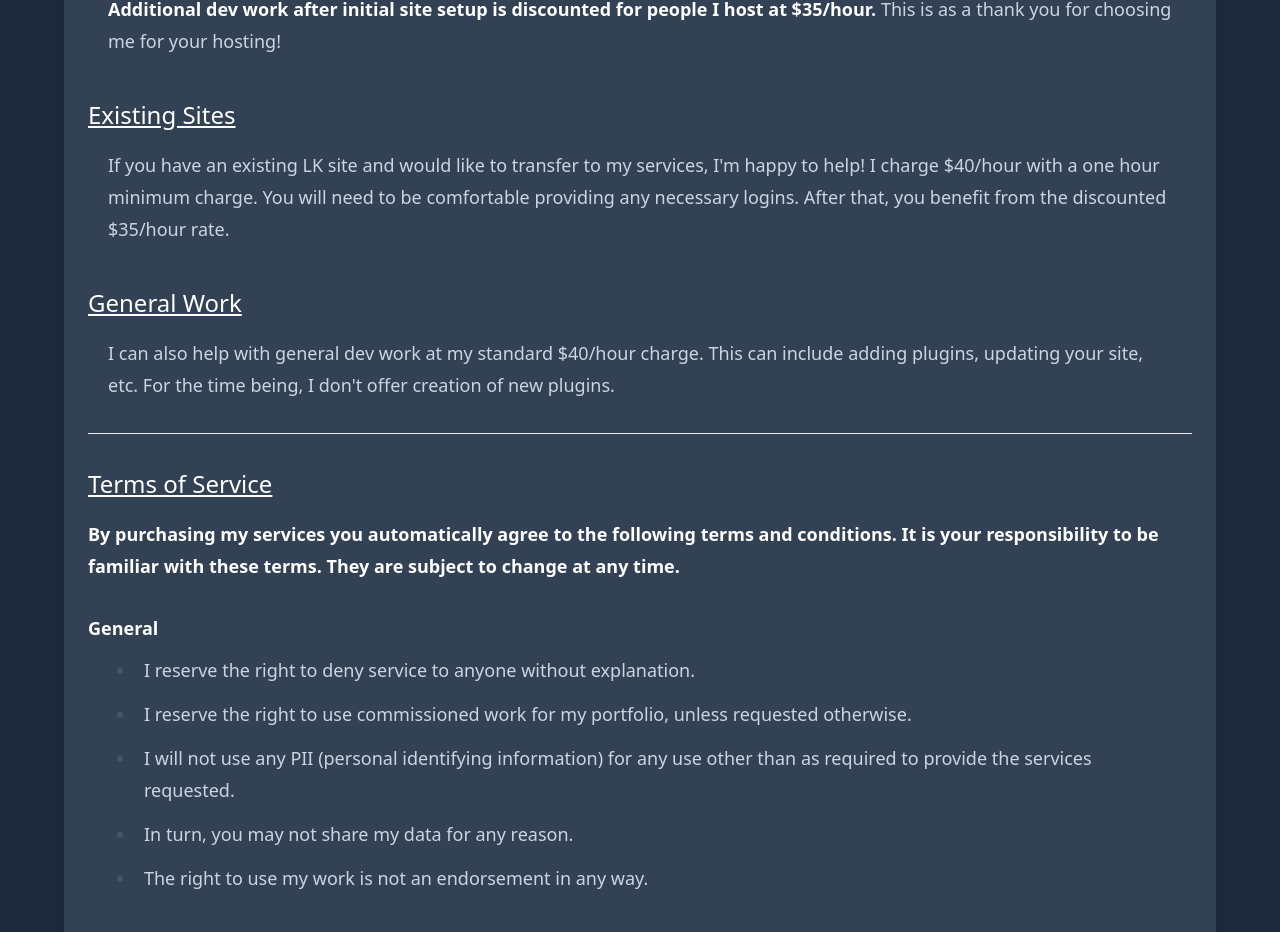
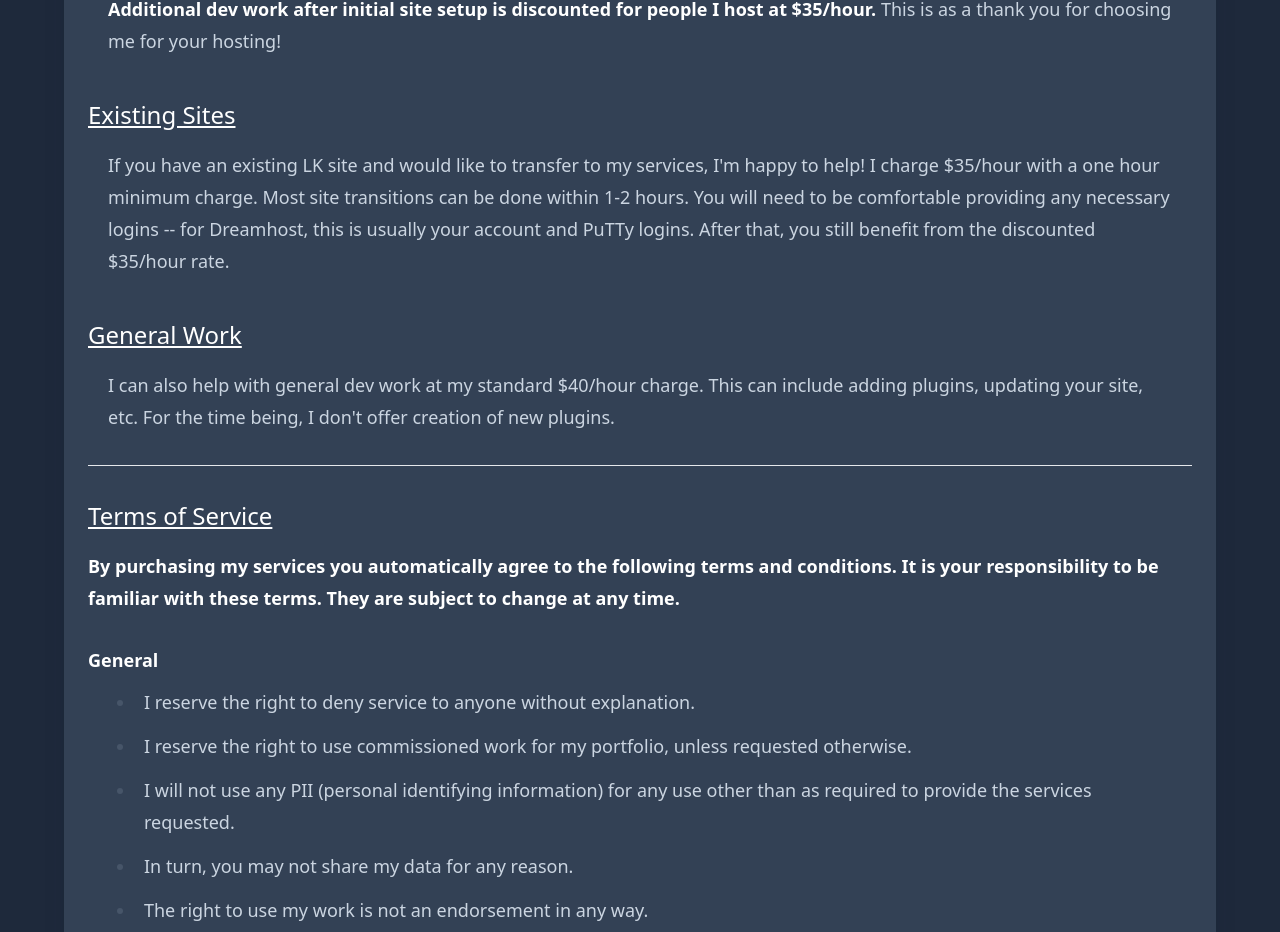
Before and after one commit to perappu/perappu-blog, a Next.js app: page /commission/lorekeeper in a window 1280 px wide. Shown: the part 1789-2721 px from the top of the page. Built offline with nearby package versions, Linux system fonts and the light colour scheme.

Commit message:
update rates, add art fight codes link

```diff
--- a/app/commission/lorekeeper/page.tsx
+++ b/app/commission/lorekeeper/page.tsx
@@ -45,7 +45,7 @@ export default function LorekeeperCommissions() {
             <p className="mx-5"><strong>Additional dev work after initial site setup is discounted for people I host at $35/hour.</strong> This is as a thank you for choosing me for your hosting!</p>
 
             <h3 id="existing"><a target="_blank" href="#existing">Existing Sites</a></h3>
-            <p className="mx-5">If you have an existing LK site and would like to transfer to my services, I&apos;m happy to help! I charge $40/hour with a one hour minimum charge. You will need to be comfortable providing any necessary logins. After that, you benefit from the discounted $35/hour rate.</p>
+            <p className="mx-5">If you have an existing LK site and would like to transfer to my services, I&apos;m happy to help! I charge $35/hour with a one hour minimum charge. Most site transitions can be done within 1-2 hours. You will need to be comfortable providing any necessary logins -- for Dreamhost, this is usually your account and PuTTy logins. After that, you still benefit from the discounted $35/hour rate.</p>
 
             <h3 id="generalwork"><a target="_blank" href="#generalwork">General Work</a></h3>
             <p className="mx-5">I can also help with general dev work at my standard $40/hour charge. This can include adding plugins, updating your site, etc. For the time being, I don&apos;t offer creation of new plugins.</p>
--- a/app/commission/page.tsx
+++ b/app/commission/page.tsx
@@ -8,7 +8,7 @@ export default function Commissions() {
         </article>
                 <ul className="mx-5">
                     <li>Toyhouse Codes</li>
-                    <li>Art Fight Codes</li>
+                    <li><a href="https://toyhou.se/~forums/16.htmlcss-graphics/533364.stokoris-art-fight-codes">Art Fight Codes</a></li>
                     <li>Lorekeeper Extensions</li>
                 </ul>
         <article className="prose !max-w-none prose-sm md:prose-base lg:prose-lg prose-slate !prose-invert !mt-4">
```
